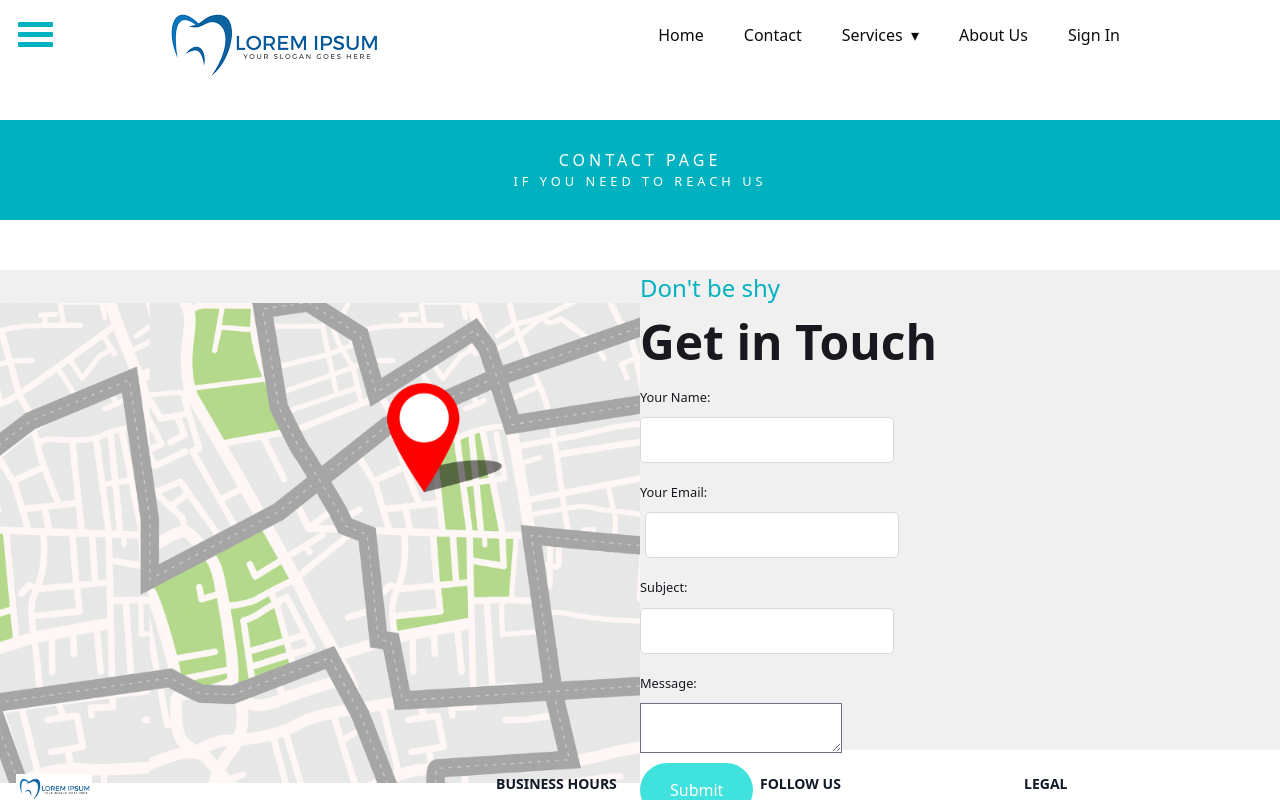
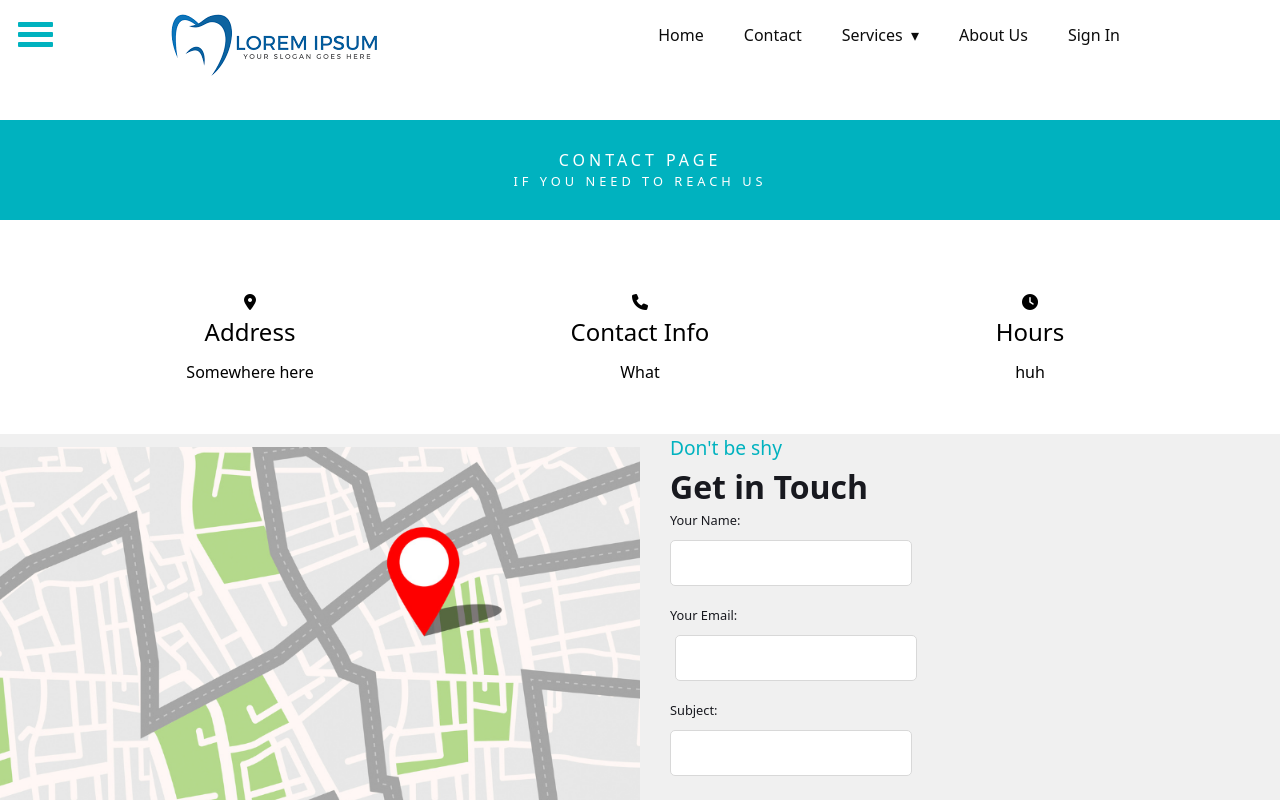
Before and after one commit to raymartsalvador/DentalClinicProject, an Angular app: page /contact in a window 1280 px wide. Shown: the top 800 px of the page. Built offline with nearby package versions, Linux system fonts and the light colour scheme.

Commit message:
contact us - tap out na

```diff
--- a/src/app/Utilities/nav-bar/nav-bar.component.scss
+++ b/src/app/Utilities/nav-bar/nav-bar.component.scss
@@ -23,10 +23,6 @@ $link-hover-color: #00b2bf;
   line-height: $nav-height;
   text-transform: uppercase;
   font-size: 1.4em;
-
-  &:hover{
-
-  }
 
   a,
   a:visited {
@@ -195,8 +191,29 @@ li {
   }
 }
 
-@media screen and (min-width: $breakpoint) {
-  .nav-list {
-    display: block !important;
+@media only screen and (max-width: $breakpoint) {
+  .nav-mobile {
+    display: block;
+  }
+  nav {
+    width: 100%;
+    padding: $nav-height 0 15px;
+    ul {
+      display: none;
+      li {
+        float: none;
+        a {
+          padding: 15px;
+          line-height: 20px;
+        }
+        ul li a {
+          padding-left: 30px;
+        }
+      }
+      .nav-dropdown {
+        display: block;
+        position: static;
+      }
+    }
   }
 }
--- a/src/app/contact-us/contact-us.component.html
+++ b/src/app/contact-us/contact-us.component.html
@@ -4,6 +4,30 @@
     <p>If you need to reach us</p>
   </div>
 </div>
+
+<div class="contact">
+  <div class="contact-grid">
+    <div class="contact">
+      <i class="fas fa-map-marker-alt"></i>
+      <h4>Address</h4>
+      <p>Somewhere here</p>
+    </div>
+    <div class="contact">
+      <i class="fas fa-phone"></i>
+
+      <h4>Contact Info</h4>
+      <p>What</p>
+    </div>
+    <div class="contact">
+      <i class="fas fa-clock"></i>
+
+      <h4>Hours</h4>
+      <p>huh</p>
+    </div>
+
+  </div>
+</div>
+
 
 <div class="wrapper">
   <div class="image-container">
@@ -26,7 +50,12 @@
         <textarea id="message" name="message" [(ngModel)]="message"></textarea>
         <button type="submit">Submit</button>
       </form>
-
     </div>
   </div>
 </div>
+<br>
+<br>
+<br>
+<br>
+<br>
+<br>
--- a/src/app/contact-us/contact-us.component.scss
+++ b/src/app/contact-us/contact-us.component.scss
@@ -10,20 +10,17 @@
 
 
   .image-container {
+    margin-right: 30px;
+    width: 80%;
+    height: 100%;
+    overflow: hidden;
+  }
 
-    flex: 1;
-    display: flex;
-    justify-content: center;
-    align-items: center;
+  .image-container img {
+    width: 100%;
+    height: auto;
+  }
 
-    img {
-      overflow: hidden;
-
-      max-width: 100%;
-      height: auto;
-      object-fit: contain;
-    }
-  }
 
   .text-container {
     width: 100%;
@@ -42,17 +39,16 @@
     }
 
     h3 {
-      font-size: 1.5rem;
+      font-size: 1.2rem;
       color: #00b2bf;
-      margin-bottom: 0px;
       flex-shrink: 1;
     }
 
     h1 {
-      font-size: 3rem;
+      font-size: 2rem;
       font-weight: bold;
       color: #18191f;
-      margin-bottom: 10px;
+      margin-top: 0px;
       white-space: nowrap;
     }
 
@@ -160,3 +156,55 @@
  rgb(255, 255, 255);
   margin: 0;
 }
+
+
+.contact {
+  text-align: center;
+  padding: 10px 20px;
+  max-width: 1200px;
+  margin: 0 auto;
+}
+
+.contact h2 {
+  font-size: 3rem;
+  font-weight: bold;
+}
+
+.contact h3 {
+  color: black;
+  font-size: 2rem;
+  font-weight: 300;
+  margin-top: 10px;
+  margin-bottom: 50px;
+}
+
+.contact-grid {
+  display: grid;
+  grid-template-columns: repeat(3, 1fr);
+  gap: 10px;
+  margin: 0 auto;
+}
+
+.service {
+  margin-top: 20px;
+  margin-bottom: 50px;
+  background-color: transparent;
+  width: 250px;
+  padding: 1px;
+  border-radius: 10px;
+  text-align: center;
+}
+
+.contact h4 {
+  text-align: center;
+  font-size: 1.5rem;
+  font-weight: 500;
+  margin-bottom: 10px;
+}
+
+.contact p {
+  text-align: center;
+  color: black;
+  font-size: 1rem;
+  margin-bottom: 30px;
+}
```
